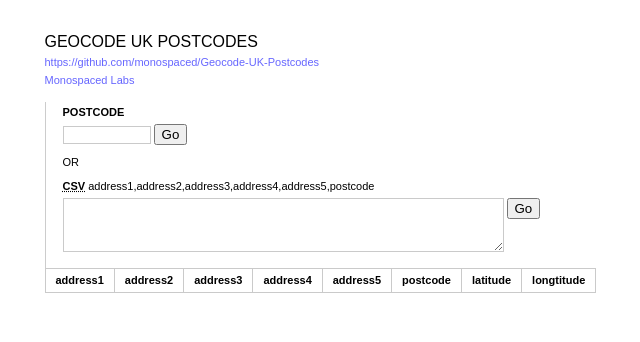
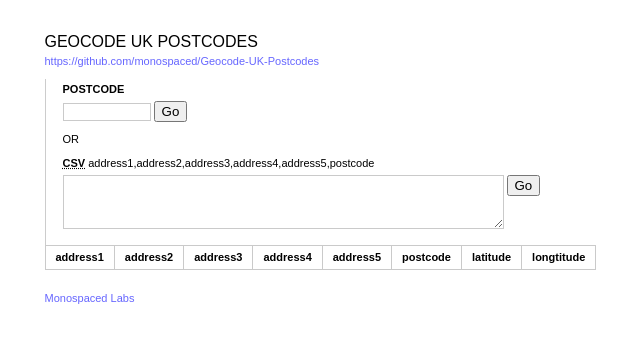
Before and after one commit to monospaced/Geocode-UK-Postcodes, a plain HTML site: page index.html in a window 1280 px wide. Shown: the whole page, without its empty margins (215-855 px from the left). Drawn offline with Linux system fonts and the light colour scheme.

Commit message:
labs link to bottom

```diff
--- a/geocode.css
+++ b/geocode.css
@@ -1,9 +1,9 @@
 /* styles for demo only */
 body,div,h1,form,p,th,td,abbr {margin:0;padding:0;border:0;}
 body {font:11px/1.182 arial, "helvetica neue", helvetica, sans-serif;color:#000;background:#fff;}
-h1 {margin:0;line-height:1.125;font-size:16px;font-weight:normal;text-transform:uppercase;}
+h1 {margin:0 0 .25em;line-height:1.125;font-size:16px;font-weight:normal;text-transform:uppercase;}
 p {margin:0 0 1em;}
-table {border-collapse:collapse;border-spacing:0;empty-cells:show;}
+table {margin: 0 0 2em; border-collapse:collapse;border-spacing:0;empty-cells:show;}
 th,td {padding:5px 10px;border:1px solid #cacaca;text-align:left;}
 br {display:none;}
 label {display:block;margin:0 0 5px;text-transform:uppercase;font-weight:bold;cursor:pointer;}
@@ -15,5 +15,3 @@ textarea{float:left;margin:0 3px 9px 0;border:1px solid #cacaca;font-size:100%;o
 #forms {float:left;padding:4px 0 7px 17px;border-left:1px solid #ccc;}
 a {color:#66f;text-decoration: none;}
 a:hover {color:#0000e5;}
-div[role="content-info"] {padding:5px 0 10px;color:#888;}
-div[role="content-info"] p {margin: 0 0 5px;}
--- a/index.html
+++ b/index.html
@@ -8,10 +8,7 @@
   <body>
 		<div id="container">
 			<h1>Geocode UK Postcodes</h1>
-			<div role="content-info">
 				<p><a href="https://github.com/monospaced/Geocode-UK-Postcodes">https://github.com/monospaced/Geocode-UK-Postcodes</a></p>
-				<p><a href="https://monospaced.github.com">Monospaced Labs</a></p>
-			</div>
 			<div id="forms">
 				<p>
 					<label for="postcode">Postcode</label><br />
@@ -40,6 +37,7 @@
 				</thead>
 				<tbody id="result"></tbody>
 			</table>
+			<p><a href="https://monospaced.github.com">Monospaced Labs</a></p>
 		</div>
   	<script src="http://www.google.com/uds/api?file=uds.js&amp;v=1.0&amp;key=ABQIAAAAkzl6IDUenlGaQdJYQOtrehThE15Y4o_dc93e161I8SpNd5Xi8RQGL2OoWTOW1ZjUyn6RXgBljmDCXA"></script>
   	<script src="geocode.js"></script>
```
